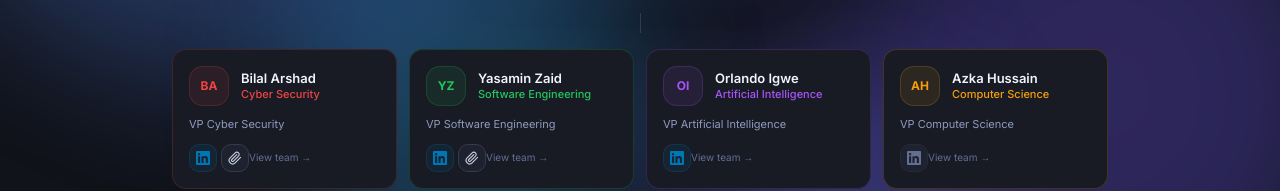
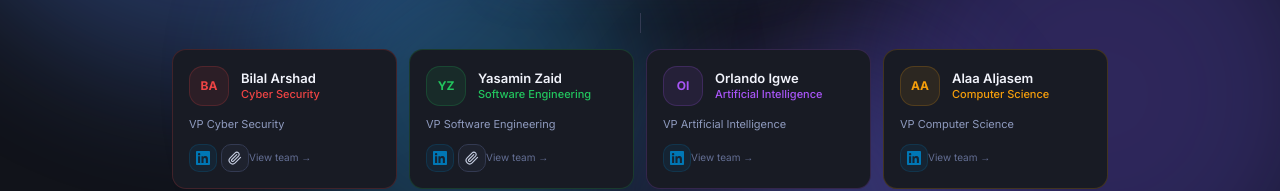
Before and after one commit to uffbilxl/sca, a Next.js app: page /committee in a window 1280 px wide. Shown: the part 414-605 px from the top of the page. Built offline with nearby package versions, Linux system fonts and the light colour scheme.

Commit message:
Remove Azka Hussain and make Alaa Aljasem VP Computer Science

```diff
--- a/src/app/committee/page.tsx
+++ b/src/app/committee/page.tsx
@@ -63,8 +63,7 @@ const DIVISIONS: Division[] = [
     name: 'Computer Science',
     color: '#f59e0b',
     members: [
-      { name: 'Azka Hussain', role: 'VP Computer Science', linkedin: '' },
-      { name: 'Alaa Aljasem', role: 'Secretary of Computer Science', linkedin: 'https://www.linkedin.com/in/alaa-aljasem-b816b83aa/' },
+      { name: 'Alaa Aljasem', role: 'VP Computer Science', linkedin: 'https://www.linkedin.com/in/alaa-aljasem-b816b83aa/' },
       { name: 'Jasleen Kaur', role: 'Events Assistant', linkedin: 'https://www.linkedin.com/in/jasleen-kaur-269367387/' },
     ],
   },
```
